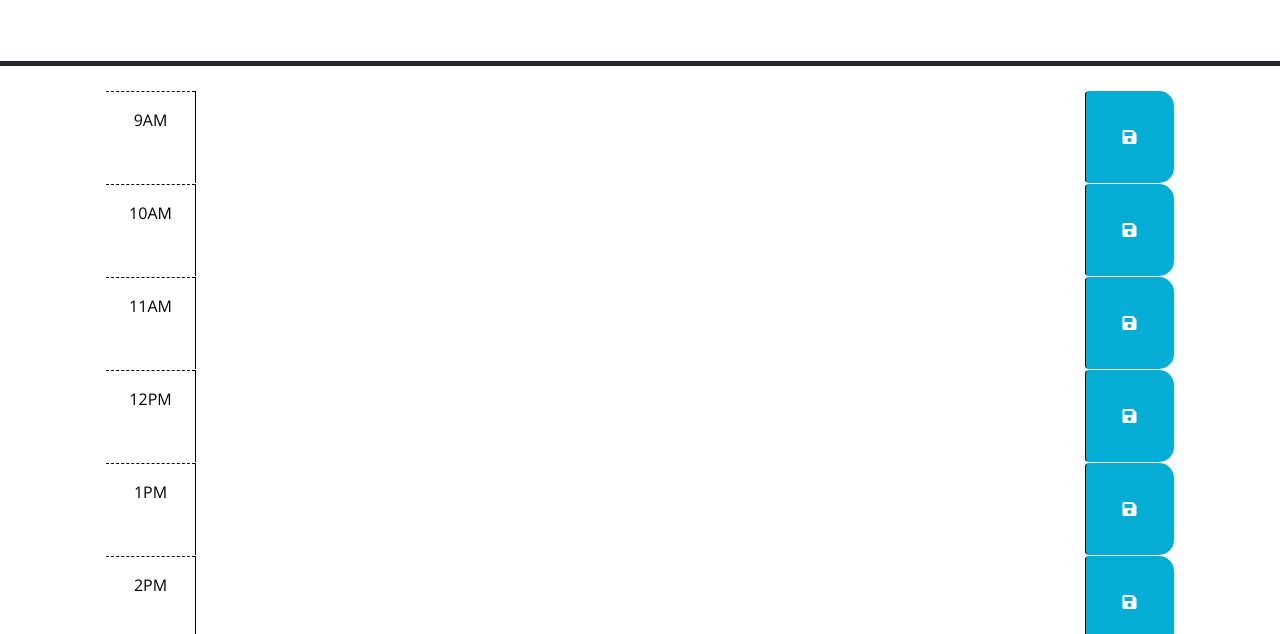
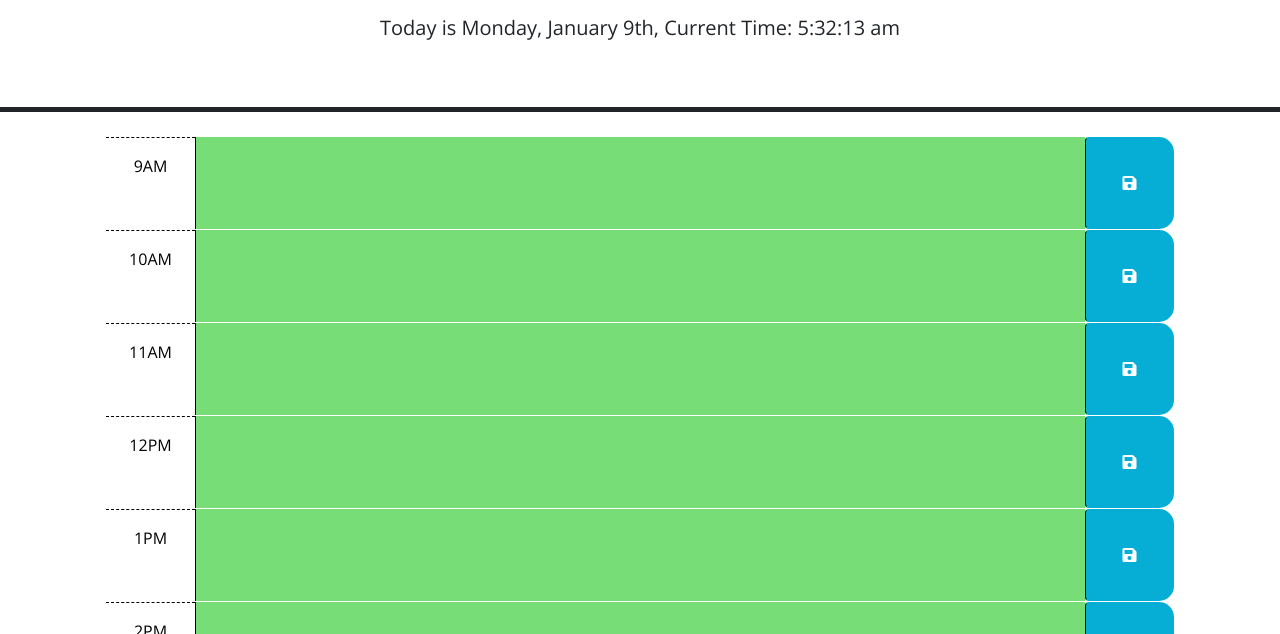
Before and after one commit to mjtic/workday_scheduler, a plain HTML site: page index.html in a window 1280 px wide. Shown: the part 166-800 px from the top of the page. Drawn offline with nearby package versions, Linux system fonts and the light colour scheme; files that its build step writes are made by us from their sources.

Commit message:
modified src link to reflect file location change

```diff
--- a/index.html
+++ b/index.html
@@ -18,7 +18,7 @@
       href="https://fonts.googleapis.com/css?family=Open+Sans&display=swap"
       rel="stylesheet"
     />
-    <link rel="stylesheet" href="style.css" />
+    <link rel="stylesheet" href="./Develop/style.css" />
     <title>Work Day Scheduler</title>
   </head>
 
@@ -173,6 +173,6 @@
       crossorigin="anonymous"
     ></script>
 
-    <script src="script.js"></script>
+    <script src="./Develop/script.js"></script>
   </body>
 </html>
```
